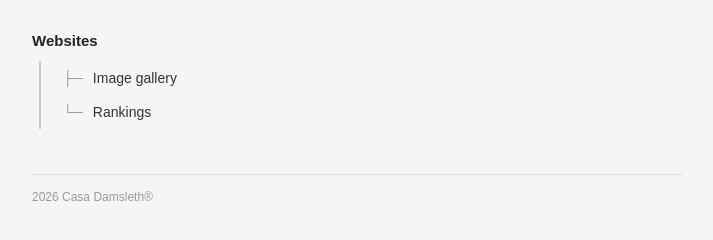
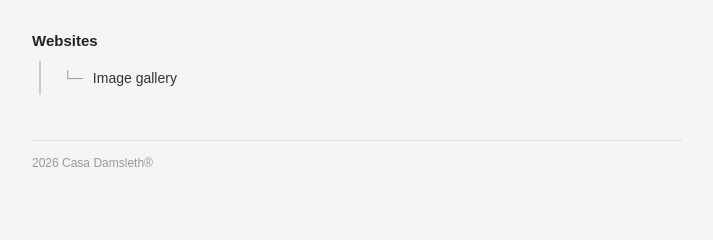
Before and after one commit to Kibblix/nrgu.org, a plain HTML site: page index.html in a window 1280 px wide. Shown: the part 124-364 px from the top of the page, without its empty margins (283-996 px from the left). Drawn offline with Linux system fonts and the light colour scheme.

Commit message:
Remove 'Rankings' link from the links array
Removed the 'Rankings' link from the links array.

```diff
--- a/index.html
+++ b/index.html
@@ -132,10 +132,6 @@
             name: "Image gallery",
             url: "https://gallery.nrgu.org"
         },
-        {
-            name: "Rankings",
-            url: "https://rankings.nrg.org"
-        }
     ];
 
     const container = document.getElementById("links");
```
